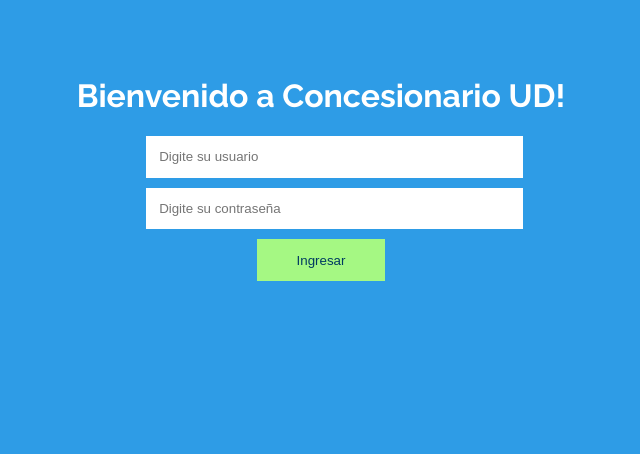
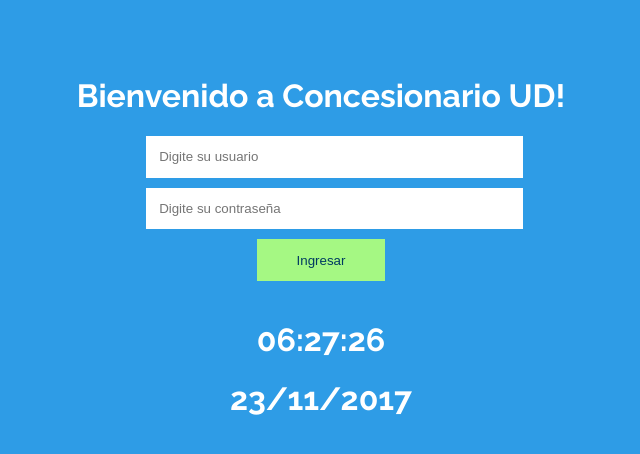
Before and after one commit to JuanPiedrahita/concesionarioUD, an Angular app in the folder concesionarioudCliente/: page / in a window 1280 px wide. Shown: the top 454 px of the page, without its empty margins (319-959 px from the left). Built offline with nearby package versions, Linux system fonts and the light colour scheme.

Commit message:
Conforme a requerimientos se agrega reloj

```diff
--- a/concesionarioudCliente/src/app/app.component.html
+++ b/concesionarioudCliente/src/app/app.component.html
@@ -4,10 +4,16 @@
   </h1>
 </div>
 
-<ul class="menu"   *ngIf="logged">
-    <li><a routerLink="home"> Home </a></li>
-    <li><a routerLink="cotizacion"> Gestionar Cotización </a></li>
-    <li><a routerLink="" (click)="logout()"> Salir </a></li>
+<ul class="menu" *ngIf="logged">
+  <li>
+    <a routerLink="home"> Home </a>
+  </li>
+  <li>
+    <a routerLink="cotizacion"> Gestionar Cotización </a>
+  </li>
+  <li>
+    <a routerLink="" (click)="logout()"> Salir </a>
+  </li>
 </ul>
 
 <div class="color-ligth center" *ngIf="!logged">
@@ -23,8 +29,15 @@
 
 
 <router-outlet></router-outlet>
+
+<div class="center" style="text-align:center;" >
+    <h1> {{hora | date: "hh:mm:ss"}}  </h1>
+    <h1> {{hora | date: "dd/MM/yyyy"}}  </h1>
+</div>
+
 <br>
 <div class="color-ligth center " *ngIf="logged">
+
   <form>
     <input (click)="logout()" class="btn" type="submit" value="Salir" style="margin: auto">
   </form>
--- a/concesionarioudCliente/src/app/app.component.ts
+++ b/concesionarioudCliente/src/app/app.component.ts
@@ -1,6 +1,7 @@
 import { Component } from '@angular/core';
 import { OracleDbService } from './oracle-db.service'
 import { log } from 'util';
+import { OnInit } from '@angular/core/src/metadata/lifecycle_hooks';
 
 
 @Component({
@@ -17,10 +18,16 @@ export class AppComponent {
   logged = false;
   title = 'Concesionario UD';
 
+  hora = new Date();
 
-  constructor(private oracle: OracleDbService){  }
 
-  logout(){
+  constructor(private oracle: OracleDbService) {
+    setInterval(() => {
+      this.hora = new Date();
+    }, 1);
+  }
+
+  logout() {
     localStorage.removeItem("user");
     localStorage.removeItem("pass");
     this.logged = false;
@@ -31,7 +38,7 @@ export class AppComponent {
       .then((res: any) => {
         this.logged = true;
       })
-    .catch(()=>{
+      .catch(() => {
         this.logged = false;
         localStorage.removeItem("user");
         localStorage.removeItem("pass");
@@ -41,4 +48,5 @@ export class AppComponent {
     this.user.pass = "";
   }
 
+
 }
```
Lines whose indentation alone changed are shown as unchanged.
